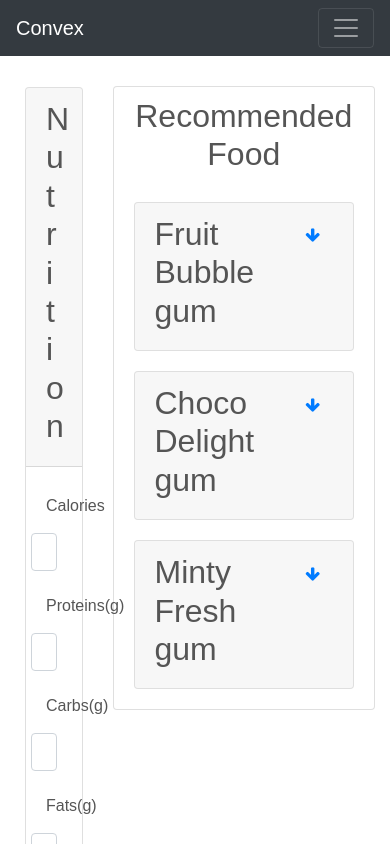
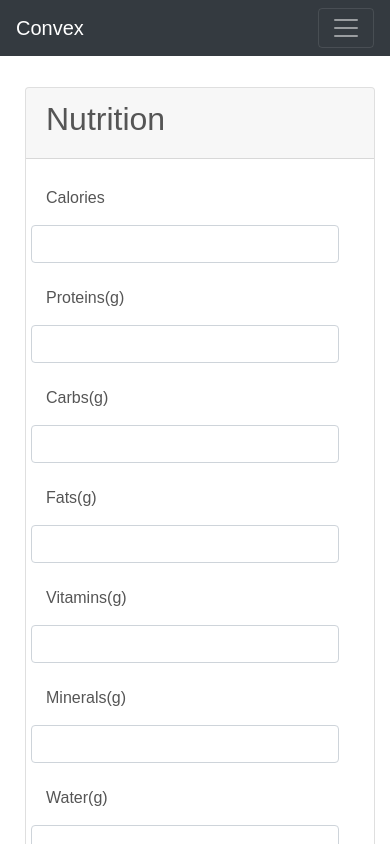
Before and after one commit to mashiourcse/convex_nutriiton, a React (Vite) app: page /recommendation-system in a window 390 px wide. Shown: the top 844 px of the page. Built offline with nearby package versions, Linux system fonts and the light colour scheme.

Commit message:
added responsive classes for food card

```diff
--- a/index.html
+++ b/index.html
@@ -4,7 +4,7 @@
     <meta charset="UTF-8" />
     <link rel="icon" type="image/svg+xml" href="/favicon.svg" />
     <meta name="viewport" content="width=device-width, initial-scale=1.0" />
-    <title>Vite React App</title>
+    <title>Convex Nutrition App</title>
     <link rel="stylesheet" href="https://cdn.jsdelivr.net/npm/bootstrap@4.4.1/dist/css/bootstrap.min.css" integrity="sha384-Vkoo8x4CGsO3+Hhxv8T/Q5PaXtkKtu6ug5TOeNV6gBiFeWPGFN9MuhOf23Q9Ifjh" crossorigin="anonymous">
     <!-- <link rel="stylesheet" href="./Assets/css/Style.css"> -->
     <link rel="stylesheet" href="./Assets//css/components/App.css">
--- a/src/components/Card.jsx
+++ b/src/components/Card.jsx
@@ -51,7 +51,7 @@ export const Card = ({ SingleFoodData, index }) => {
                 118 grams):
               </p>
               <div className="row">
-                <div className="col-sm-8">
+                <div className="col-12 col-xl-6 col-lg-6 col-md-6 col-sm-">
                   <ul className="list-group">
                     <li className="list-group-item font-weight-bold">
                       CALORIES: 1345 kcal
@@ -72,7 +72,7 @@ export const Card = ({ SingleFoodData, index }) => {
                     </li>
                   </ul>
                 </div>
-                <div className="col-sm-4">
+                <div className="col-12 col-xl-6 col-lg-6 col-md-6 col-sm-12">
                   <ChartComponent
                     labels={SingleFoodData.labels}
                     data={SingleFoodData.data}
--- a/src/pages/RecommendationSystem.jsx
+++ b/src/pages/RecommendationSystem.jsx
@@ -43,13 +43,13 @@ const App = () => {
   return (
 
     <div class="row Recommendation_System">
-        <div class="col-3" id="sticky-sidebar">
+        <div class="col-12 col-xl-3 col-lg-3 col-md-12" id="sticky-sidebar">
             <div class="nutrition-form sticky-top">
 
       <NutritionForm/>
             </div>
         </div>
-        <div class="col" id="main">
+        <div class="col-12 col-xl-9 col-lg-9 col-md-12" id="main">
         <div className="card food-container">
           <h2 className="text-center">Recommended Food</h2>
 
```
